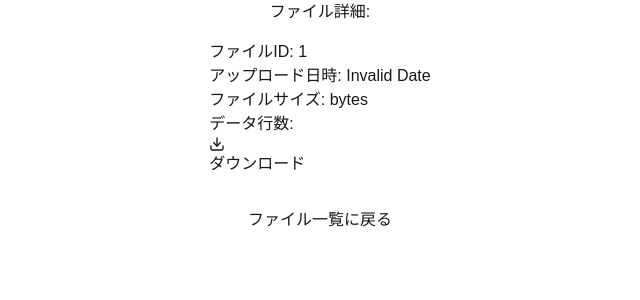
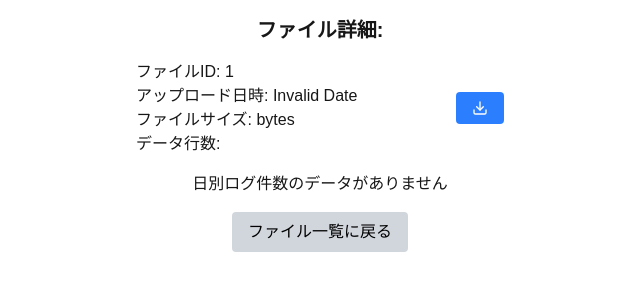
Before and after one commit to hyakkun/data-dashboard, a Next.js app in the folder frontend/: page /files/1 in a window 1280 px wide. Shown: the top 300 px of the page, without its empty margins (320-960 px from the left). Built offline with nearby package versions, Linux system fonts and the light colour scheme; no server answers.

Commit message:
✨ implement frontend daily chart

```diff
--- /dev/null
+++ b/frontend/src/app/api/summary/[id]/route.ts
@@ -0,0 +1,26 @@
+import { NextRequest, NextResponse } from "next/server";
+
+export const runtime = "nodejs";
+
+export async function GET(req: NextRequest, { params }: { params: Promise<{ id: string }> }) {
+  const unwrapParams = await params;
+  const id = unwrapParams.id;
+
+  try {
+    const backendUrl = process.env.NEXT_PUBLIC_API_URL + `/summary/${id}`;
+    let backendRes;
+    try {
+      backendRes = await fetch(backendUrl, {
+        method: 'GET',
+      });
+    } catch {
+      return NextResponse.json({ error: '通信エラー' }, { status: 502 });
+    }
+
+    const data = await backendRes.json();
+    return NextResponse.json(data, { status: backendRes.status });
+  } catch (e: unknown) {
+    const message = e instanceof Error ? e.message : 'サーバーエラー';
+    return NextResponse.json({ error: message }, { status: 500 });
+  }
+}
--- a/frontend/src/app/files/[id]/page.tsx
+++ b/frontend/src/app/files/[id]/page.tsx
@@ -3,6 +3,9 @@
 import React from "react";
 import { use, useEffect } from "react";
 import { FiDownload } from "react-icons/fi";
+import {
+  LineChart, Line, XAxis, YAxis, CartesianGrid, Tooltip, ResponsiveContainer
+} from "recharts";
 
 import { FileItem } from "@/app/components/FileList";
 import LoadingSpinner from "@/app/components/LoadingSpinner";
@@ -12,6 +15,7 @@ export default function FileDetailPage({ params }: { params: Promise<{ id: strin
   const id = unwrapParams.id;
   const [file, setFile] = React.useState<FileItem | null>(null);
   const [isLoading, setIsLoading] = React.useState(true);
+  const [data, setData] = React.useState<{ date: string; count: number }[] | null>(null);
   // TODO: APIで詳細データ取得して表示する実装へ
 
   const loadFileDetail = async (id: string) => {
@@ -29,39 +33,83 @@ export default function FileDetailPage({ params }: { params: Promise<{ id: strin
     }
   };
 
+  const loadFileSummary = async (id: string) => {
+    setIsLoading(true);
+    try {
+      const res = await fetch(`/api/summary/${id}`, {
+        method: "GET",
+      });
+      const data = await res.json();
+      setData(data.summary || []);
+    } catch (e) {
+      console.error("ファイルのサマリー取得に失敗しました", e);
+    } finally {
+      setIsLoading(false);
+    }
+  };
+
   useEffect(() => {
     if (typeof id === "string") {
       loadFileDetail(id);
+      loadFileSummary(id);
     } else {
       setFile(null);
+      setData([]);
     }
   }, [id]);
 
   return (
     <main className="justify-center flex flex-col items-center">
-      <h2>ファイル詳細: {file?.filename}</h2>
+      <h2 className="text-xl mt-4 font-bold">ファイル詳細: {file?.filename}</h2>
       {isLoading ? (
         <LoadingSpinner />
       ) : file ? (
         <div>
-          <div className="m-4">
-            <p>ファイルID: {id}</p>
-            <p>アップロード日時: {new Date(file.uploaded_at).toLocaleString()}</p>
-            <p>ファイルサイズ: {file.filesize} bytes</p>
-            <p>データ行数: {file.row_count}</p>
-            <button onClick={() => window.location.href = `/api/files/${id}/download`}>
-              <FiDownload />ダウンロード
-            </button>
+          <div className="m-4 grid grid-cols-6 gap-4">
+            <div className="col-span-5">
+              <p>ファイルID: {id}</p>
+              <p>アップロード日時: {new Date(file.uploaded_at).toLocaleString()}</p>
+              <p>ファイルサイズ: {file.filesize} bytes</p>
+              <p>データ行数: {file.row_count}</p>
+            </div>
+            <div className="place-content-center">
+              <button className="bg-blue-500 text-white px-4 py-2 rounded hover:bg-blue-600"
+                onClick={() => window.location.href = `/api/files/${id}/download`}>
+                <FiDownload />
+              </button>
+            </div>
           </div>
-          <div className="flex justify-center">
-            {/* summaryコンポーネントをここに追加 */}
+          {data && data.length > 0 ? (
+          <div className="flex justify-center m-4">
+            <div className="w-full h-96 p-4">
+              <h2 className="text-lg font-bold mb-4">日別ログ件数</h2>
+              <ResponsiveContainer width="100%" height="100%">
+                <LineChart data={data}>
+                  <CartesianGrid strokeDasharray="3 3" />
+                  <XAxis dataKey="date" />
+                  <YAxis />
+                  <Tooltip />
+                  <Line
+                    type="monotone"
+                    dataKey="count"
+                    stroke="#8884d8"
+                    strokeWidth={2}
+                    dot={{ r: 4 }}
+                  />
+                </LineChart>
+              </ResponsiveContainer>
+            </div>
           </div>
+          ) : (
+            <p className="text-center">日別ログ件数のデータがありません</p>
+          )}
         </div>
       ) : (
         <p>ファイルが見つかりません</p>
       )}
       <div className="justify-end flex mt-4">
-        <button onClick={() => window.location.href = "/"}>ファイル一覧に戻る</button>
+        <button className="bg-gray-300 text-black px-4 py-2 rounded hover:bg-gray-400"
+          onClick={() => window.location.href = "/"}>ファイル一覧に戻る</button>
       </div>
     </main>
   );
```
